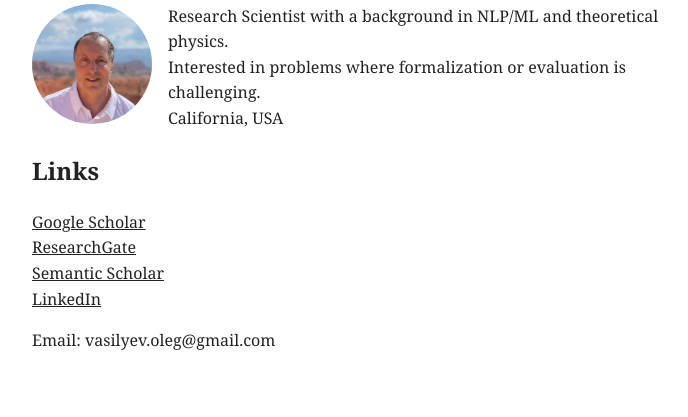
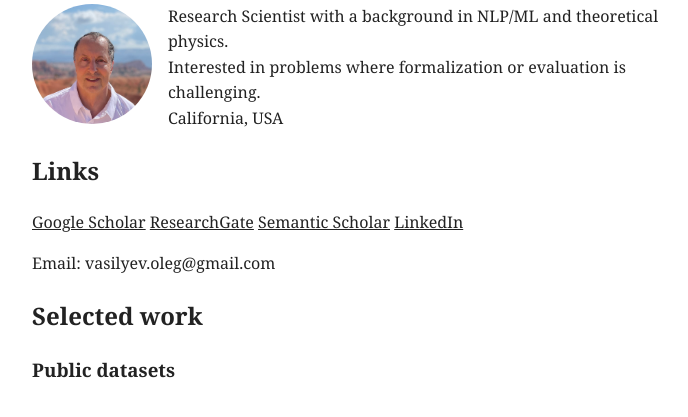
Before and after one commit to Vasilyev-Oleg/Vasilyev-Oleg.github.io, a plain HTML site: page index.html in a window 1280 px wide. Shown: the part 133-550 px from the top of the page, without its empty margins (288-976 px from the left). Drawn offline with Linux system fonts and the light colour scheme.

Commit message:
Add links to Google Scholar, ResearchGate, and Semantic Scholar

```diff
--- a/index.html
+++ b/index.html
@@ -35,15 +35,20 @@ a {
 
 <h2 style="clear: both;">Links</h2>
 <p>
-<a href="https://scholar.google.com/citations?user=OcWfPcoAAAAJ&hl=en">Google Scholar</a><br>
-<a href="https://www.researchgate.net/profile/Oleg-Vasilyev-3">ResearchGate</a><br>
-<a href="https://www.semanticscholar.org/author/Oleg-V.-Vasilyev/2753049">Semantic Scholar</a><br>
+<a href="https://scholar.google.com/citations?user=OcWfPcoAAAAJ&hl=en">Google Scholar</a>
+<a href="https://www.researchgate.net/profile/Oleg-Vasilyev-3">ResearchGate</a>
+<a href="https://www.semanticscholar.org/author/Oleg-V.-Vasilyev/2753049">Semantic Scholar</a>
 <a href="https://www.linkedin.com/in/olegvasilyev/">LinkedIn</a><br>
 </p>
-
 <p>
 Email: vasilyev.oleg@gmail.com
 </p>
 
+<h2 style="clear: both;">Selected work</h2>
+<h3 style="clear: both;">Public datasets</h3>
+
+
+
+
 </body>
 </html>
```
